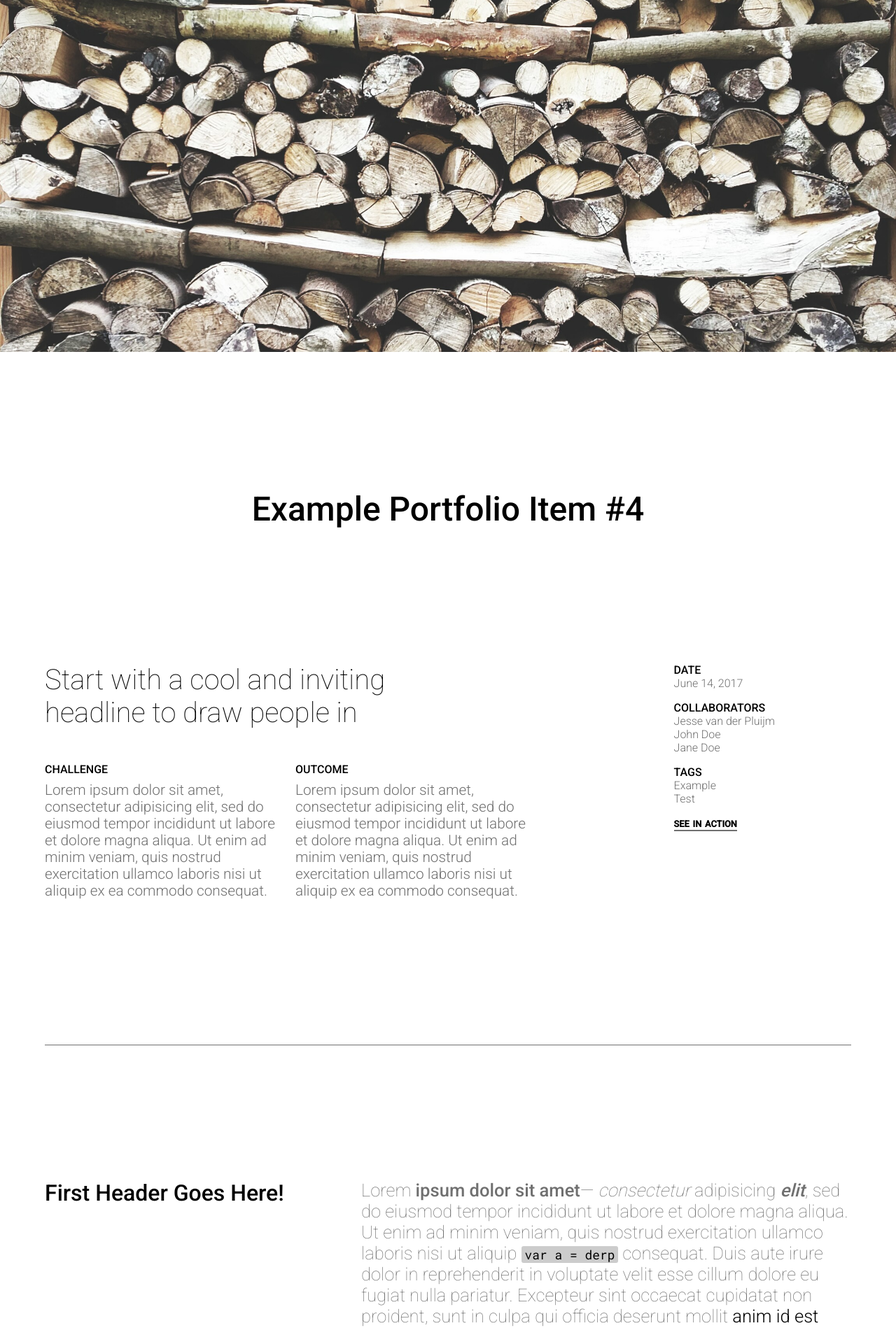
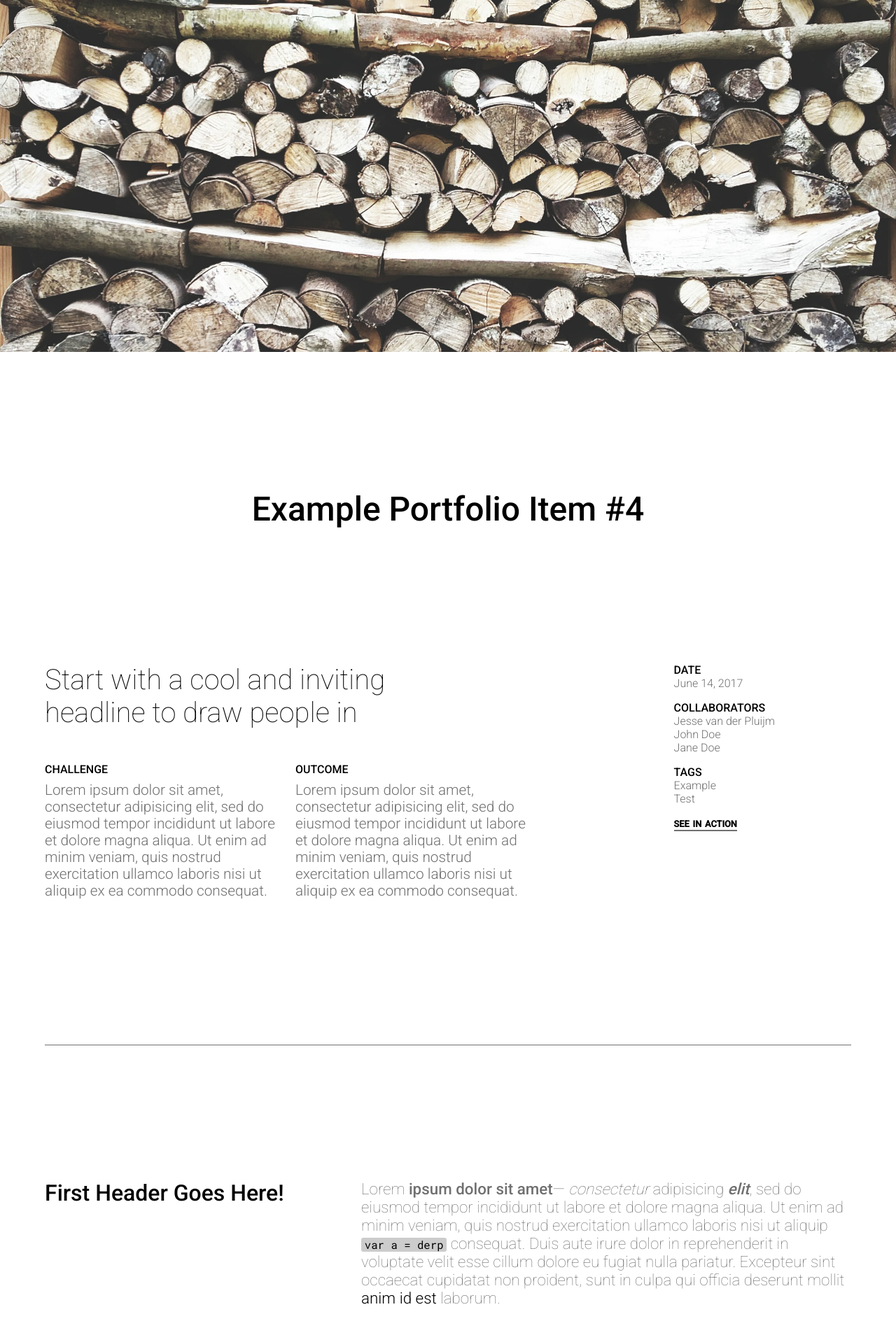
Before and after one commit to jessevdp/jessevdp.github.io, a Jekyll site: the page built from _posts/2017-06-14-example-4.md, in a window 1280 px wide. Shown: the part 349-2247 px from the top of the page at 70% size. Built offline with Jekyll 4.4.1, drawn with Linux system fonts in a browser that asks for light colours; grey boxes are pictures that could not be loaded.

Commit message:
Tinker with text size in portfolio
It looked a little big

```diff
--- a/_sass/portfolio/content.sass
+++ b/_sass/portfolio/content.sass
@@ -51,7 +51,7 @@
       .text
         width: auto
         p
-          font-size: 1.6rem
+          font-size: 1.4rem
           font-weight: 100
 
   .two-up
```
